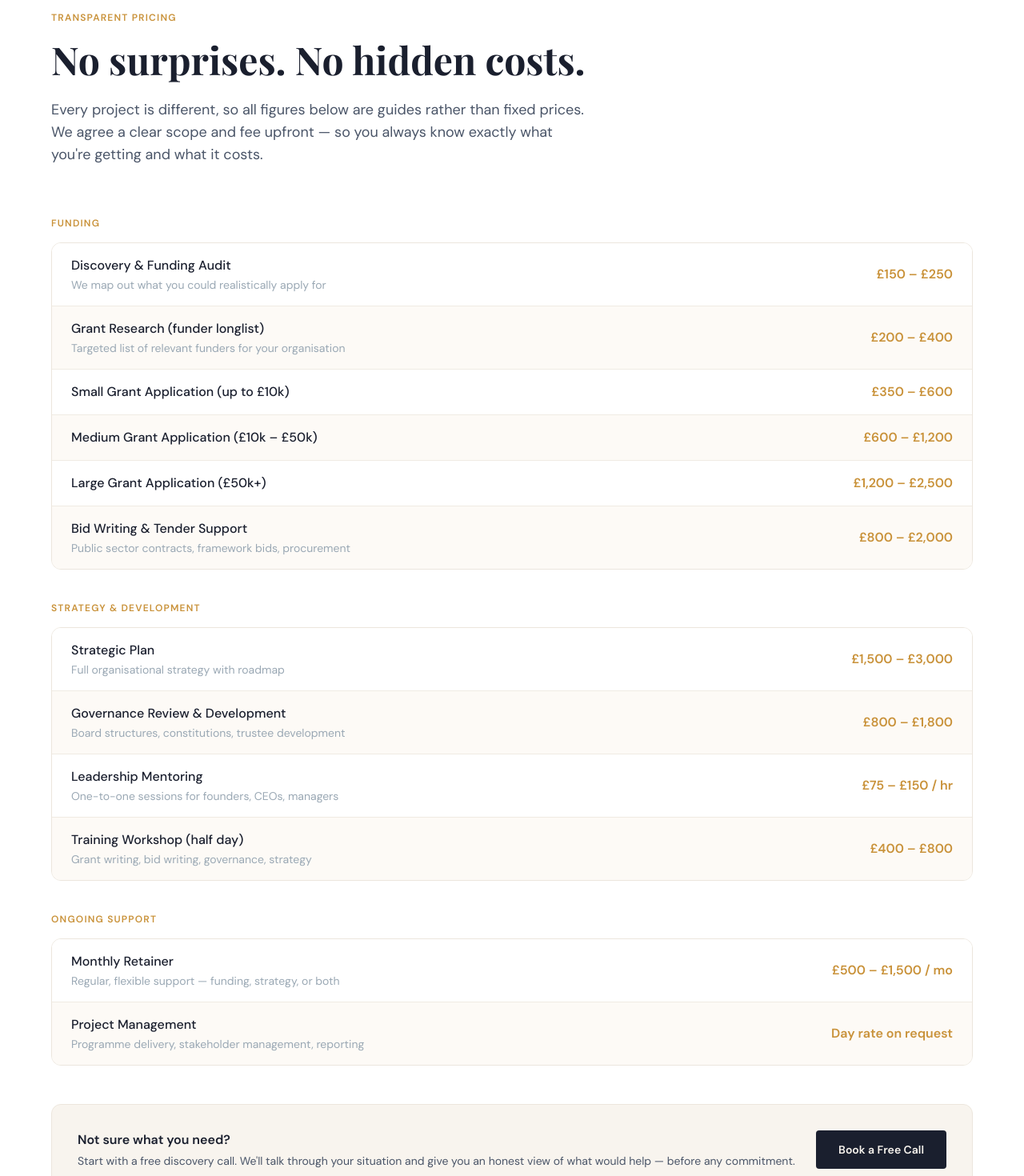
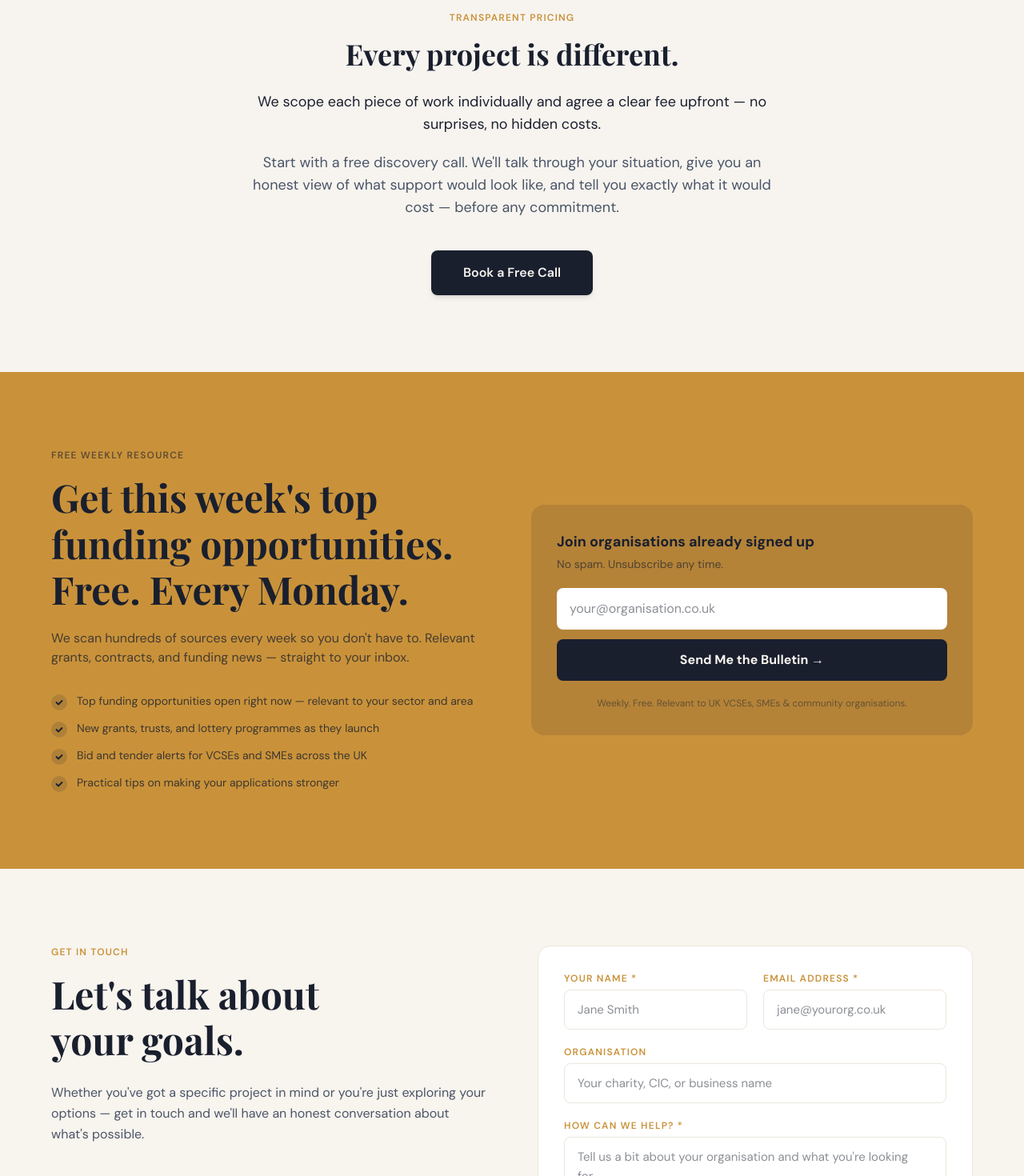
Before and after one commit to NoelyC123/unitasconnect-website, a Next.js app: page / in a window 1280 px wide. Shown: the part 5620-7090 px from the top of the page at 80% size. Built offline with nearby package versions, Linux system fonts and the light colour scheme.

Commit message:
Replace pricing section with discovery-call CTA

```diff
--- a/components/PricingSection.tsx
+++ b/components/PricingSection.tsx
@@ -1,127 +1,43 @@
 import AnimateIn from "./AnimateIn";
 
-const pricingGroups = [
-  {
-    label: "Funding",
-    items: [
-      { service: "Discovery & Funding Audit", price: "£150 – £250", note: "We map out what you could realistically apply for" },
-      { service: "Grant Research (funder longlist)", price: "£200 – £400", note: "Targeted list of relevant funders for your organisation" },
-      { service: "Small Grant Application (up to £10k)", price: "£350 – £600", note: "" },
-      { service: "Medium Grant Application (£10k – £50k)", price: "£600 – £1,200", note: "" },
-      { service: "Large Grant Application (£50k+)", price: "£1,200 – £2,500", note: "" },
-      { service: "Bid Writing & Tender Support", price: "£800 – £2,000", note: "Public sector contracts, framework bids, procurement" },
-    ],
-  },
-  {
-    label: "Strategy & Development",
-    items: [
-      { service: "Strategic Plan", price: "£1,500 – £3,000", note: "Full organisational strategy with roadmap" },
-      { service: "Governance Review & Development", price: "£800 – £1,800", note: "Board structures, constitutions, trustee development" },
-      { service: "Leadership Mentoring", price: "£75 – £150 / hr", note: "One-to-one sessions for founders, CEOs, managers" },
-      { service: "Training Workshop (half day)", price: "£400 – £800", note: "Grant writing, bid writing, governance, strategy" },
-    ],
-  },
-  {
-    label: "Ongoing Support",
-    items: [
-      { service: "Monthly Retainer", price: "£500 – £1,500 / mo", note: "Regular, flexible support — funding, strategy, or both" },
-      { service: "Project Management", price: "Day rate on request", note: "Programme delivery, stakeholder management, reporting" },
-    ],
-  },
-];
+const CALENDLY_URL = "https://calendly.com/unitasconnect/30min";
 
 export default function PricingSection() {
   return (
     <section
       id="pricing"
       className="py-24 px-6"
-      style={{ backgroundColor: "#ffffff" }}
+      style={{ backgroundColor: "#f7f4ef" }}
     >
-      <div className="max-w-6xl mx-auto">
-        <AnimateIn className="mb-16">
-          <p className="text-xs font-semibold tracking-widest uppercase mb-4" style={{ color: "#c9923a" }}>
+      <div className="max-w-2xl mx-auto text-center">
+        <AnimateIn>
+          <p
+            className="text-xs font-semibold tracking-widest uppercase mb-4"
+            style={{ color: "#c9923a" }}
+          >
             Transparent Pricing
           </p>
-          <h2 className="text-4xl sm:text-5xl font-bold mb-5" style={{ color: "#1a1f2e" }}>
-            No surprises. No hidden costs.
+          <h2 className="text-3xl sm:text-4xl font-bold mb-6" style={{ color: "#1a1f2e" }}>
+            Every project is different.
           </h2>
-          <p className="text-lg max-w-2xl" style={{ color: "#4a5568" }}>
-            Every project is different, so all figures below are guides rather
-            than fixed prices. We agree a clear scope and fee upfront — so you
-            always know exactly what you&apos;re getting and what it costs.
+          <p className="text-lg mb-5" style={{ color: "#1a1f2e" }}>
+            We scope each piece of work individually and agree a clear fee upfront
+            — no surprises, no hidden costs.
           </p>
-        </AnimateIn>
-
-        <div className="flex flex-col gap-10">
-          {pricingGroups.map((group, gi) => (
-            <AnimateIn key={group.label} delay={gi * 100}>
-              <div>
-                <p className="text-xs font-semibold tracking-widest uppercase mb-4" style={{ color: "#c9923a" }}>
-                  {group.label}
+          <p className="text-lg mb-10" style={{ color: "#4a5568" }}>
+            Start with a free discovery call. We&apos;ll talk through your
+            situation, give you an honest view of what support would look like,
+            and tell you exactly what it would cost — before any commitment.
           </p>
-                <div
-                  className="rounded-xl overflow-hidden"
-                  style={{ border: "1px solid #ece6dd" }}
-                >
-                  {group.items.map((item, ii) => (
-                    <div
-                      key={item.service}
-                      className="flex flex-col sm:flex-row sm:items-center justify-between gap-2 px-6 py-4"
-                      style={{
-                        borderBottom: ii < group.items.length - 1 ? "1px solid #f0ebe3" : "none",
-                        backgroundColor: ii % 2 === 0 ? "#ffffff" : "#fdfaf6",
-                      }}
-                    >
-                      <div className="flex-1">
-                        <p className="text-base font-medium" style={{ color: "#1a1f2e" }}>
-                          {item.service}
-                        </p>
-                        {item.note && (
-                          <p className="text-sm mt-0.5" style={{ color: "#9aa8b4" }}>
-                            {item.note}
-                          </p>
-                        )}
-                      </div>
-                      <p
-                        className="text-base font-semibold shrink-0"
-                        style={{ color: "#c9923a" }}
-                      >
-                        {item.price}
-                      </p>
-                    </div>
-                  ))}
-                </div>
-              </div>
-            </AnimateIn>
-          ))}
-        </div>
-
-        {/* Note + CTA */}
-        <AnimateIn className="mt-12">
-          <div
-            className="rounded-xl p-8 flex flex-col sm:flex-row items-start sm:items-center gap-6 justify-between"
-            style={{ backgroundColor: "#f8f4ee", border: "1px solid #ece6dd" }}
-          >
-            <div className="flex-1">
-              <p className="text-base font-semibold mb-1" style={{ color: "#1a1f2e" }}>
-                Not sure what you need?
-              </p>
-              <p className="text-sm" style={{ color: "#4a5568" }}>
-                Start with a free discovery call. We&apos;ll talk through your
-                situation and give you an honest view of what would help — before
-                any commitment.
-              </p>
-            </div>
           <a
-              href="https://calendly.com/unitasconnect/30min"
+            href={CALENDLY_URL}
             target="_blank"
             rel="noopener noreferrer"
-              className="shrink-0 inline-flex items-center justify-center px-7 py-3.5 text-sm font-semibold rounded transition-all hover:opacity-90"
-              style={{ backgroundColor: "#1a1f2e", color: "#f8f4ee" }}
+            className="inline-flex items-center justify-center px-10 py-4 text-base font-semibold rounded-lg transition-all hover:opacity-90 shadow-md"
+            style={{ backgroundColor: "#1a1f2e", color: "#f7f4ef" }}
           >
             Book a Free Call
           </a>
-          </div>
         </AnimateIn>
       </div>
     </section>
```
Also changed, not shown: 1 other file (tests, documents, lock files or other folders). Lines whose indentation alone changed are shown as unchanged.
